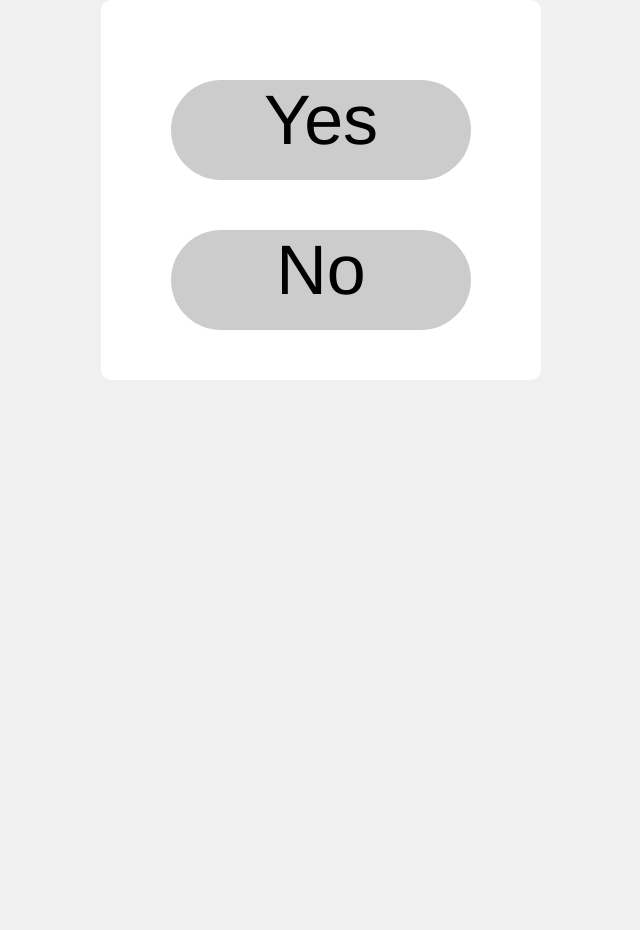
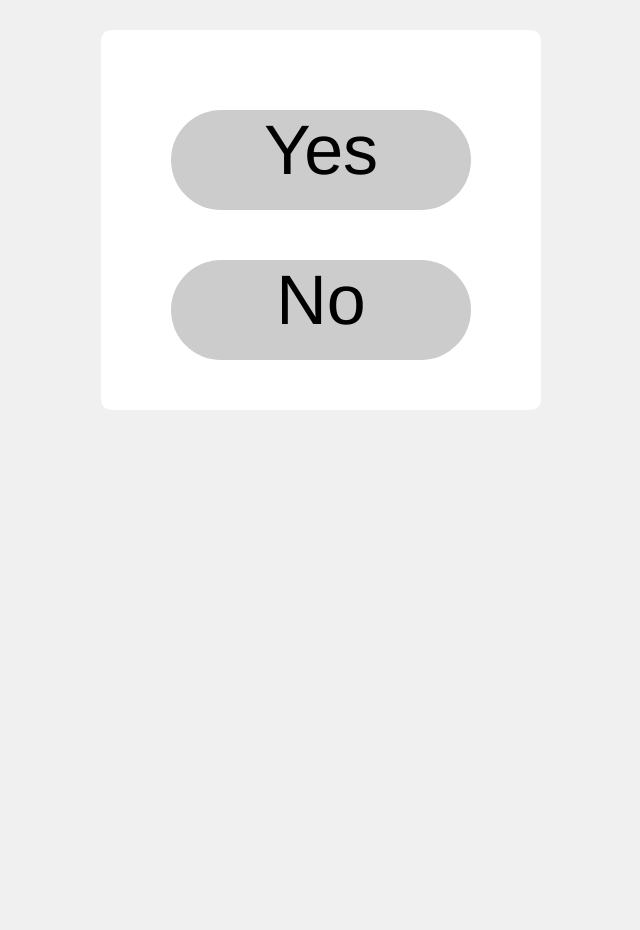
Before and after one commit to klsriley/klsriley.github.io, a Jekyll site: the page yesorno/index.html, which Jekyll copies as it is, in a window 1280 px wide. Shown: the whole page, without its empty margins (319-959 px from the left). Built offline with Jekyll 4.4.1, drawn with Linux system fonts in a browser that asks for light colours; before the commit the page ends 900 px from its top, so only the background shows below that.

Commit message:
Update index.html

```diff
--- a/yesorno/index.html
+++ b/yesorno/index.html
@@ -10,7 +10,7 @@ body {
 	font-family:"Futura", "Helvetica", "verdana", "lucida sans", "trebuchet", "Myriad Pro", "Lucida Grande", "Arial", sans-serif;
 	font-size:18px;
 	margin:0;
-	padding:0;
+	padding:30px 0 0 0;
 	color:#000;
 	text-shadow:1px 1px 1px #CCC;
 	text-decoration:none;
```
